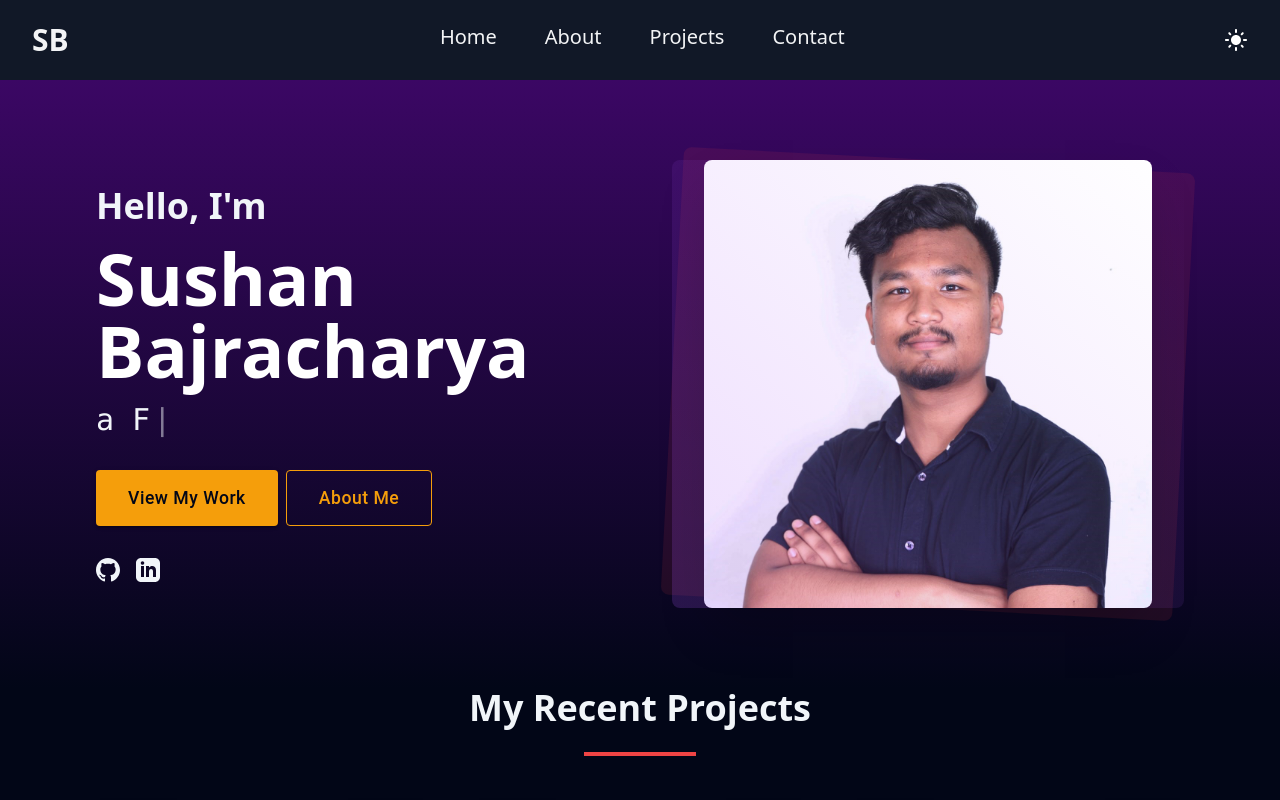
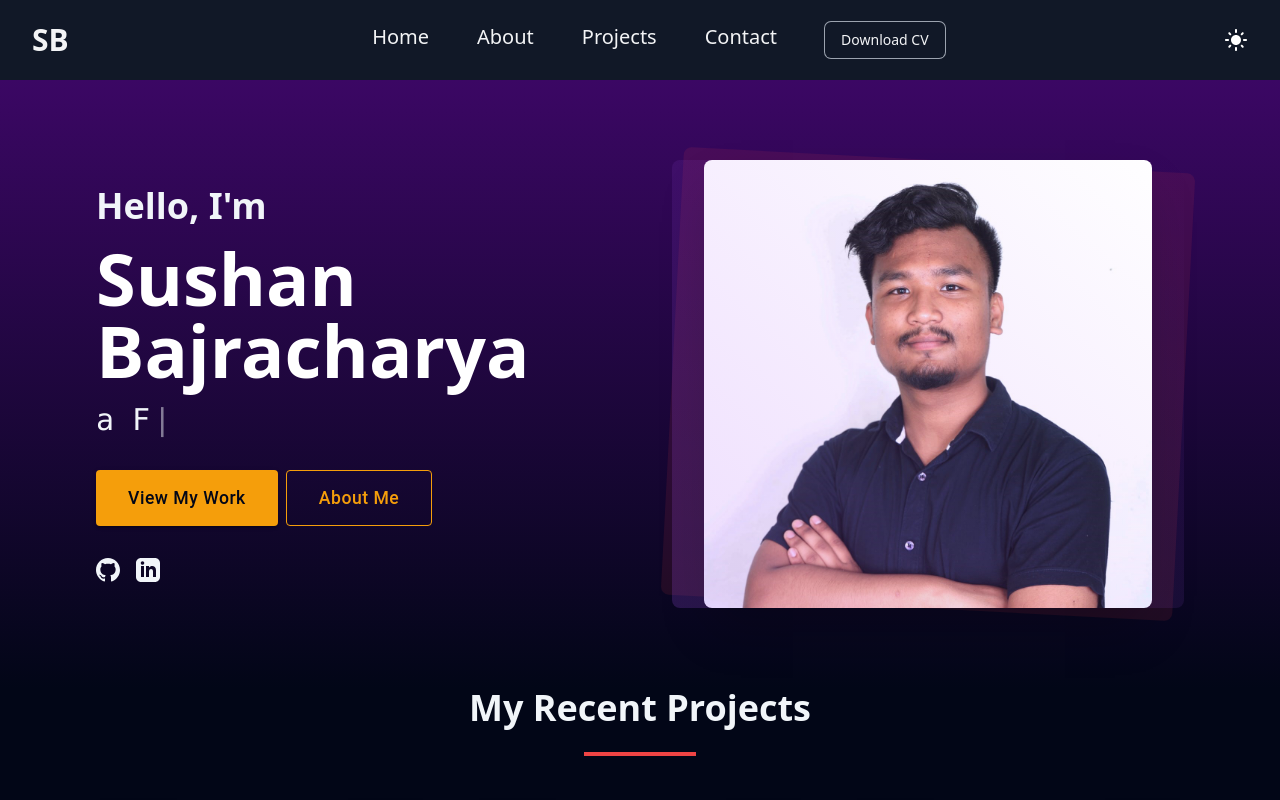
Before and after one commit to Buzzz14/portfolio-website, a React (Vite) app: page / in a window 1280 px wide. Shown: the top 800 px of the page. Built offline with nearby package versions, Linux system fonts and the light colour scheme.

Commit message:
feat: add "Download CV" link to Navigation component for easy access to resume

```diff
--- a/src/components/Navigation/Navigation.jsx
+++ b/src/components/Navigation/Navigation.jsx
@@ -126,7 +126,7 @@ export default function Navigation({ mode, toggleMode }) {
                   </Link>
                 </div>
                 <div className="hidden md:ml-6 md:block">
-                  <div className="flex space-x-4">
+                  <div className="flex space-x-4 items-center">
                     {navigation.map((item, index) => (
                       <Link
                         key={item.name}
@@ -147,6 +147,17 @@ export default function Navigation({ mode, toggleMode }) {
                         ></div>
                       </Link>
                     ))}
+                    <a
+                      href="/Sushan_Bajracharya_Resume.pdf"
+                      download
+                      className={
+                        mode === "dark"
+                          ? "text-sm px-4 py-2 rounded-md ring-1 ring-gray-400 hover:bg-gray-800 transition"
+                          : "text-sm px-4 py-2 rounded-md ring-1 ring-violet-400 text-violet-700 hover:bg-violet-50 transition"
+                      }
+                    >
+                      Download CV
+                    </a>
                   </div>
                 </div>
                 <div
@@ -199,6 +210,19 @@ export default function Navigation({ mode, toggleMode }) {
                   {item.name}
                 </Link>
               ))}
+              <a
+                href="/Sushan_Bajracharya_Resume.pdf"
+                download
+                className={classNames(
+                  mode === "light"
+                    ? "text-gray-700 ring-1 ring-violet-400 hover:bg-violet-50"
+                    : "text-gray-100 ring-1 ring-gray-500 hover:bg-gray-800",
+                  "block rounded-md px-3 py-2 text-base font-normal text-center mt-2"
+                )}
+                onClick={() => close()}
+              >
+                Download CV
+              </a>
             </div>
           </DisclosurePanel>
         </>
```
Also changed, not shown: 1 other file (tests, documents, lock files or other folders).
